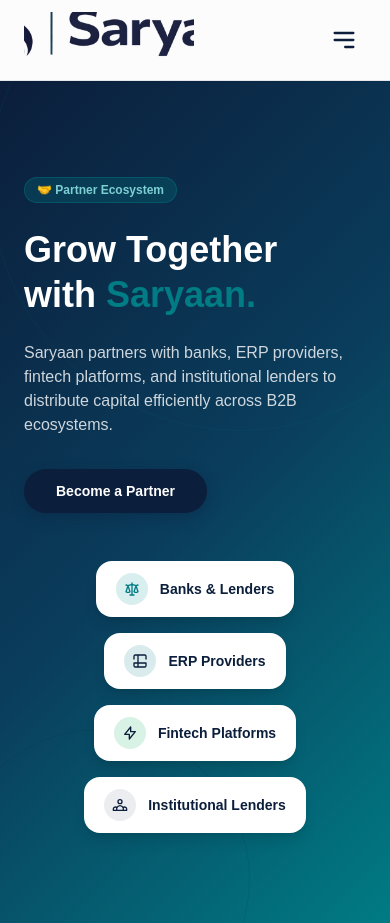
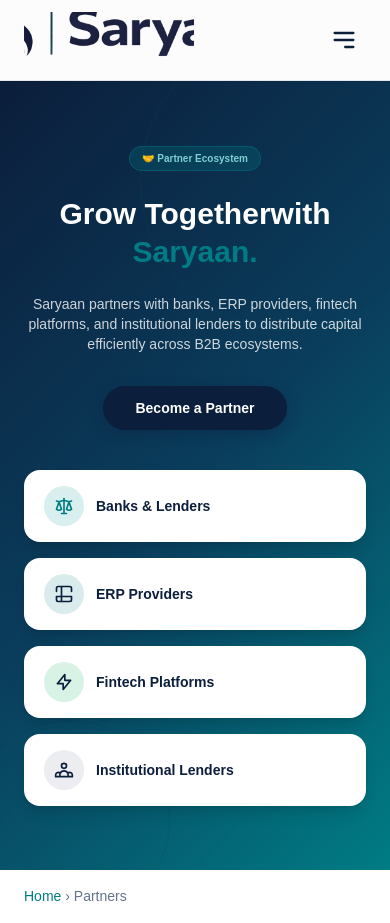
Before and after one commit to Maaz-webdeveloper/saryaan-new, a website: page partners.html in a window 390 px wide. Shown: the top 923 px of the page. Drawn offline with nearby package versions, Linux system fonts and the light colour scheme; files that its build step writes are made by us from their sources.

Commit message:
Finalized mobile-responsive hero section for Partners page

```diff
--- a/partners.html
+++ b/partners.html
@@ -59,28 +59,29 @@
 <!-- ═══════════════════════════════════════ -->
 <!--           HERO BANNER                   -->
 <!-- ═══════════════════════════════════════ -->
-<section class="w-full py-24 relative overflow-hidden"
+<section class="w-full py-16 sm:py-24 relative overflow-hidden"
   style="background:linear-gradient(135deg,#0B1E3B 0%,#0a3d5c 50%,#007C84 100%);">
+
   <div class="absolute inset-0 pointer-events-none overflow-hidden">
-    <div class="absolute rounded-full opacity-10" style="width:500px;height:500px;border:1px solid #007C84;top:-150px;right:-100px;"></div>
-    <div class="absolute rounded-full opacity-10" style="width:300px;height:300px;border:1px solid #0B1E3B;bottom:-100px;left:-50px;"></div>
+    <div class="absolute rounded-full opacity-10" style="width:300px;height:300px;border:1px solid #007C84;top:-50px;right:-50px;"></div>
+    <div class="absolute rounded-full opacity-10" style="width:200px;height:200px;border:1px solid #0B1E3B;bottom:-50px;left:-30px;"></div>
   </div>
+
   <div class="max-w-7xl mx-auto px-6 relative z-10">
-    <div class="flex flex-col lg:flex-row items-center justify-between gap-12">
+    <div class="flex flex-col lg:flex-row items-center justify-between gap-10 lg:gap-12">
 
-      <!-- Left -->
-      <div class="w-full lg:w-1/2">
-        <div class="inline-flex items-center gap-2 px-3 py-1 rounded-full text-xs font-semibold mb-6"
+      <div class="w-full lg:w-1/2 text-center lg:text-left">
+        <div class="inline-flex items-center gap-2 px-3 py-1 rounded-full text-[10px] sm:text-xs font-semibold mb-6"
           style="background:rgba(0,124,132,0.25);color:#7ECFD4;border:1px solid rgba(0,124,132,0.4);">
           🤝 Partner Ecosystem
         </div>
-        <h1 class="text-4xl lg:text-5xl font-bold text-white leading-tight mb-6">
-          Grow Together<br/>with <span style="color:#007C84;">Saryaan.</span>
+        <h1 class="text-3xl sm:text-4xl lg:text-5xl font-bold text-white leading-tight mb-6">
+          Grow Together<br class="hidden sm:block"/>with <span style="color:#007C84;">Saryaan.</span>
         </h1>
-        <p class="text-base mb-8" style="color:rgba(255,255,255,0.8);">
+        <p class="text-sm sm:text-base mb-8 max-w-lg mx-auto lg:mx-0" style="color:rgba(255,255,255,0.8);">
           Saryaan partners with banks, ERP providers, fintech platforms, and institutional lenders to distribute capital efficiently across B2B ecosystems.
         </p>
-        <a href="contact.html">
+        <a href="contact.html" class="inline-block">
           <button class="px-8 py-3 rounded-full text-sm font-bold text-white transition-all duration-300 shadow-[0_4px_14px_0_rgba(11,30,59,0.35)] hover:bg-[#0D9A9E] hover:shadow-[0_6px_20px_rgba(13,154,158,0.32)] hover:-translate-y-1 active:scale-95"
             style="background:#0B1E3B;">
             Become a Partner
@@ -88,31 +89,37 @@
         </a>
       </div>
 
-      <!-- Right: Partner type pills -->
-      <div class="w-full lg:w-1/2 flex flex-wrap gap-4 justify-center lg:justify-end">
-        <div class="px-5 py-3 rounded-2xl bg-white shadow-lg flex items-center gap-3">
-          <div class="w-8 h-8 rounded-full flex items-center justify-center" style="background:rgba(0,140,140,0.15);">
-            <svg xmlns="http://www.w3.org/2000/svg" class="w-4 h-4" fill="none" viewBox="0 0 24 24" stroke="currentColor" style="color:#007C84;"><path stroke-linecap="round" stroke-linejoin="round" stroke-width="2" d="M3 6l3 1m0 0l-3 9a5.002 5.002 0 006.001 0M6 7l3 9M6 7l6-2m6 2l3-1m-3 1l-3 9a5.002 5.002 0 006.001 0M18 7l3 9m-3-9l-6-2m0-2v2m0 16V5m0 16H9m3 0h3"/></svg>
+      <div class="w-full lg:w-1/2">
+        <div class="grid grid-cols-1 sm:grid-cols-2 gap-4 max-w-md mx-auto lg:max-w-none">
+
+          <div class="px-5 py-4 rounded-2xl bg-white shadow-lg flex items-center gap-3 transform transition-transform hover:scale-105">
+            <div class="w-10 h-10 rounded-full flex items-center justify-center shrink-0" style="background:rgba(0,140,140,0.15);">
+              <svg xmlns="http://www.w3.org/2000/svg" class="w-5 h-5" fill="none" viewBox="0 0 24 24" stroke="currentColor" style="color:#007C84;"><path stroke-linecap="round" stroke-linejoin="round" stroke-width="2" d="M3 6l3 1m0 0l-3 9a5.002 5.002 0 006.001 0M6 7l3 9M6 7l6-2m6 2l3-1m-3 1l-3 9a5.002 5.002 0 006.001 0M18 7l3 9m-3-9l-6-2m0-2v2m0 16V5m0 16H9m3 0h3"/></svg>
             </div>
-          <span class="text-sm font-semibold" style="color:#0B1E3B;">Banks & Lenders</span>
+            <span class="text-sm font-bold" style="color:#0B1E3B;">Banks & Lenders</span>
           </div>
-        <div class="px-5 py-3 rounded-2xl bg-white shadow-lg flex items-center gap-3">
-          <div class="w-8 h-8 rounded-full flex items-center justify-center" style="background:rgba(0,124,132,0.15);">
-            <svg xmlns="http://www.w3.org/2000/svg" class="w-4 h-4" fill="none" viewBox="0 0 24 24" stroke="currentColor" style="color:#0B1E3B;"><path stroke-linecap="round" stroke-linejoin="round" stroke-width="2" d="M9 3H5a2 2 0 00-2 2v4m6-6h10a2 2 0 012 2v4M9 3v18m0 0h10a2 2 0 002-2v-4M9 21H5a2 2 0 01-2-2v-4m0 0h18"/></svg>
+
+          <div class="px-5 py-4 rounded-2xl bg-white shadow-lg flex items-center gap-3 transform transition-transform hover:scale-105">
+            <div class="w-10 h-10 rounded-full flex items-center justify-center shrink-0" style="background:rgba(0,124,132,0.15);">
+              <svg xmlns="http://www.w3.org/2000/svg" class="w-5 h-5" fill="none" viewBox="0 0 24 24" stroke="currentColor" style="color:#0B1E3B;"><path stroke-linecap="round" stroke-linejoin="round" stroke-width="2" d="M9 3H5a2 2 0 00-2 2v4m6-6h10a2 2 0 012 2v4M9 3v18m0 0h10a2 2 0 002-2v-4M9 21H5a2 2 0 01-2-2v-4m0 0h18"/></svg>
             </div>
-          <span class="text-sm font-semibold" style="color:#0B1E3B;">ERP Providers</span>
+            <span class="text-sm font-bold" style="color:#0B1E3B;">ERP Providers</span>
           </div>
-        <div class="px-5 py-3 rounded-2xl bg-white shadow-lg flex items-center gap-3">
-          <div class="w-8 h-8 rounded-full flex items-center justify-center" style="background:rgba(0,166,90,0.15);">
-            <svg xmlns="http://www.w3.org/2000/svg" class="w-4 h-4" fill="none" viewBox="0 0 24 24" stroke="currentColor" style="color:#0B1E3B;"><path stroke-linecap="round" stroke-linejoin="round" stroke-width="2" d="M13 10V3L4 14h7v7l9-11h-7z"/></svg>
+
+          <div class="px-5 py-4 rounded-2xl bg-white shadow-lg flex items-center gap-3 transform transition-transform hover:scale-105">
+            <div class="w-10 h-10 rounded-full flex items-center justify-center shrink-0" style="background:rgba(0,166,90,0.15);">
+              <svg xmlns="http://www.w3.org/2000/svg" class="w-5 h-5" fill="none" viewBox="0 0 24 24" stroke="currentColor" style="color:#0B1E3B;"><path stroke-linecap="round" stroke-linejoin="round" stroke-width="2" d="M13 10V3L4 14h7v7l9-11h-7z"/></svg>
             </div>
-          <span class="text-sm font-semibold" style="color:#0B1E3B;">Fintech Platforms</span>
+            <span class="text-sm font-bold" style="color:#0B1E3B;">Fintech Platforms</span>
           </div>
-        <div class="px-5 py-3 rounded-2xl bg-white shadow-lg flex items-center gap-3">
-          <div class="w-8 h-8 rounded-full flex items-center justify-center" style="background:rgba(12,31,63,0.08);">
-            <svg xmlns="http://www.w3.org/2000/svg" class="w-4 h-4" fill="none" viewBox="0 0 24 24" stroke="currentColor" style="color:#0B1E3B;"><path stroke-linecap="round" stroke-linejoin="round" stroke-width="2" d="M17 20h5v-2a3 3 0 00-5.356-1.857M17 20H7m10 0v-2c0-.656-.126-1.283-.356-1.857M7 20H2v-2a3 3 0 015.356-1.857M7 20v-2c0-.656.126-1.283.356-1.857m0 0a5.002 5.002 0 019.288 0M15 7a3 3 0 11-6 0 3 3 0 016 0z"/></svg>
+
+          <div class="px-5 py-4 rounded-2xl bg-white shadow-lg flex items-center gap-3 transform transition-transform hover:scale-105">
+            <div class="w-10 h-10 rounded-full flex items-center justify-center shrink-0" style="background:rgba(12,31,63,0.08);">
+              <svg xmlns="http://www.w3.org/2000/svg" class="w-5 h-5" fill="none" viewBox="0 0 24 24" stroke="currentColor" style="color:#0B1E3B;"><path stroke-linecap="round" stroke-linejoin="round" stroke-width="2" d="M17 20h5v-2a3 3 0 00-5.356-1.857M17 20H7m10 0v-2c0-.656-.126-1.283-.356-1.857M7 20H2v-2a3 3 0 015.356-1.857M7 20v-2c0-.656.126-1.283.356-1.857m0 0a5.002 5.002 0 019.288 0M15 7a3 3 0 11-6 0 3 3 0 016 0z"/></svg>
             </div>
-          <span class="text-sm font-semibold" style="color:#0B1E3B;">Institutional Lenders</span>
+            <span class="text-sm font-bold" style="color:#0B1E3B;">Institutional Lenders</span>
+          </div>
+
         </div>
       </div>
 
```
Lines whose indentation alone changed are shown as unchanged.
